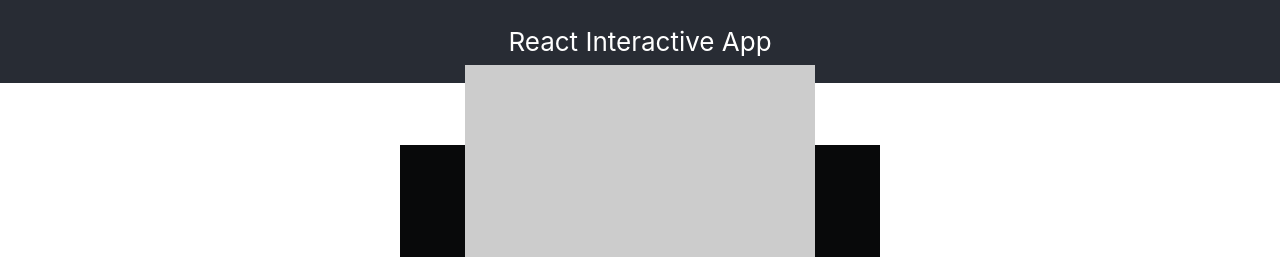
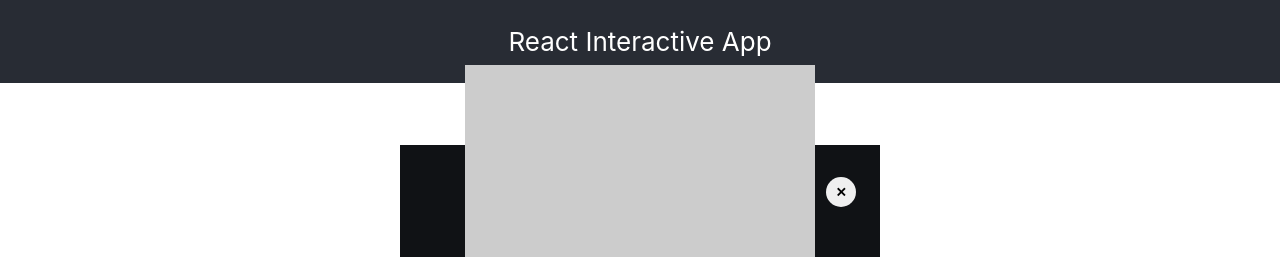
Before and after one commit to mcs2515/react-interactive-app, a React (Create React App) app: page / in a window 1280 px wide. Both pictures are taken after a click on the button "Toggle Carousel". Shown: the top 257 px of the page. Built offline with nearby package versions, Linux system fonts and the light colour scheme.

Commit message:
added a close button css and fixed issue with clicking it

```diff
--- a/src/Lightbox.js
+++ b/src/Lightbox.js
@@ -21,11 +21,10 @@ export default function Lightbox(props) {
 
   return (
     <div id="lightboxContainer" ref={lightBoxRef}>
-      <div id="lightbox">
-        <button id="closeLightbox" onClick={clickHandler}>
-          &#x2715;
-        </button>
-      </div>
+      <div id="lightbox"></div>
+      <button id="closeLightbox" onClick={clickHandler}>
+        &#x2715;
+      </button>
     </div>
   );
 }
--- a/src/css/Lightbox.css
+++ b/src/css/Lightbox.css
@@ -6,7 +6,24 @@
 
 #lightbox {
   background-color: #000;
-  opacity: 80%;
+  opacity: 60%;
   width: 100%;
   height: 100%;
 }
+
+#closeLightbox {
+  cursor: pointer;
+  position: absolute;
+  right: 5%;
+  top: 5%;
+  width: 30px;
+  height: 30px;
+  z-index: 1000;
+  border: none;
+  padding: 0;
+  display: flex;
+  align-items: center;
+  justify-content: center;
+  border-radius: 15px;
+  font-weight: 600;
+}
```
